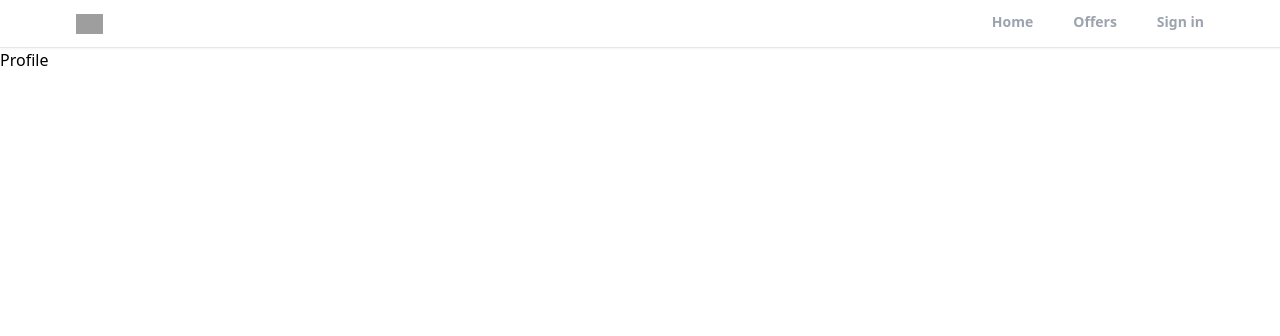
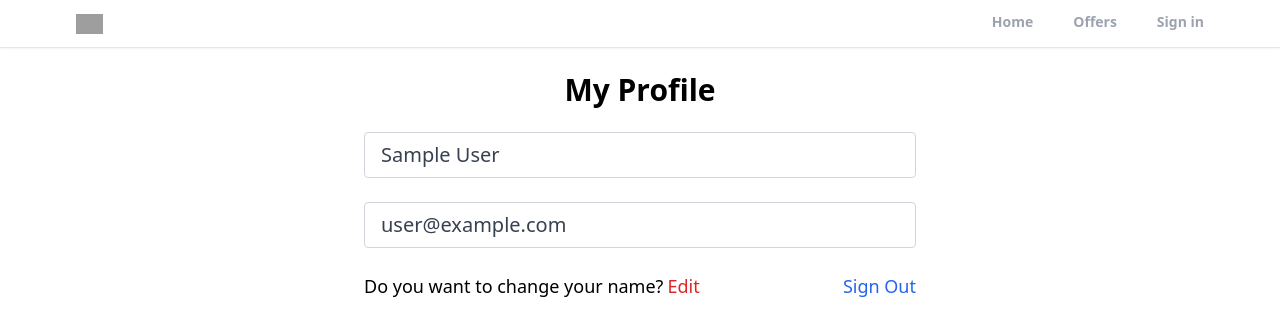
Before and after one commit to veta1996/realtor-app, a React (Create React App) app: page /profile in a window 1280 px wide. Shown: the top 336 px of the page. Built offline with nearby package versions, Linux system fonts and the light colour scheme; no server answers; sample sign-in values are in the browser's storage; grey boxes are pictures that could not be loaded.

Commit message:
create Private Route & Custom Hook for protecting profile page, log out functionality

```diff
--- a/src/App.js
+++ b/src/App.js
@@ -4,6 +4,7 @@
 import Profile from "./pages/Profile";
 import SignIn from "./pages/SignIn";
 import SignUp from "./pages/SignUp";
+import PrivateRoute from "./components/PrivateRoute";
 import ForgotPassword from "./pages/ForgotPassword";
 import Header from "./components/Header";
 import {ToastContainer} from 'react-toastify'
@@ -17,7 +18,9 @@
         <Header/>
         <Routes>
           <Route path='/' element={<Home/>}/>
-          <Route path='/profile' element={<Profile/>}/>
+          <Route path='/profile' element={<PrivateRoute/>}>
+              <Route path='/profile' element={<Profile/>}/>
+          </Route>
           <Route path='/offers' element={<Offers/>}/>
           <Route path='/sign-in' element={<SignIn/>}/>
           <Route path='/sign-up' element={<SignUp/>}/>
--- /dev/null
+++ b/src/components/PrivateRoute.jsx
@@ -0,0 +1,15 @@
+import React from 'react'
+import { Navigate, Outlet } from 'react-router';
+import { useAuthStatus } from '../hooks/useAuthStatus';
+
+const PrivateRoute = () => {
+
+    const {loggedIn, checkingStatus} = useAuthStatus();
+    if(checkingStatus){
+        return <h3>Loading</h3>
+    }
+
+  return loggedIn ? <Outlet/> : <Navigate to="/sign-in"/>
+}
+
+export default PrivateRoute
--- /dev/null
+++ b/src/hooks/useAuthStatus.jsx
@@ -0,0 +1,20 @@
+import { getAuth, onAuthStateChanged } from 'firebase/auth';
+import React, { useState } from 'react'
+import { useEffect } from 'react';
+
+export const useAuthStatus = () => {
+
+    const [loggedIn, setLoggedIn] = useState(false);
+    const [checkingStatus, setCheckingStatus] = useState(true);
+
+    useEffect(() => {
+        const auth = getAuth();
+        onAuthStateChanged(auth, (user) => {
+            if(user){
+                setLoggedIn(true)
+            }
+            setCheckingStatus(false);
+        })
+    }, [])
+  return {loggedIn, checkingStatus}
+}
--- a/src/pages/Profile.jsx
+++ b/src/pages/Profile.jsx
@@ -1,9 +1,51 @@
+import { getAuth } from 'firebase/auth';
 import React from 'react'
+import { useState } from 'react'
+import { useNavigate } from 'react-router';
 
 export default function Profile() {
+
+  const auth = getAuth()
+  const navigate = useNavigate()
+  const [formData, setFormData] = useState({
+    name: auth.currentUser.displayName,
+    email: auth.currentUser.email,
+  })
+
+  const {name, email} = formData;
+
+  const onLogOut = () => {
+    auth.signOut();
+    navigate('/')
+  }
   return (
-    <div>
-      Profile
-    </div>
+    <>
+    <section className='max-w-6xl mx-auto flex justify-center items-center flex-col'>
+      <h1 className='text-3xl text-center mt-6 font-bold'>My Profile</h1>
+      <div className='w-full md:w-[50%] mt-6 px-3'>
+        <form>
+          <input type='text' id='name' value={name}
+          disabled
+          className='w-full mb-6 px-4 py-2 text-xl text-gray-700 bg-white border border-gray-300
+          rounded transition ease-in-out'/>
+
+          <input type='text' id='email' value={email}
+          disabled
+          className='w-full mb-6 px-4 py-2 text-xl text-gray-700 bg-white border border-gray-300
+          rounded transition ease-in-out'/>
+
+        <div className='flex justify-between whitespace-normal text-sm sm:text-lg mb-6'>
+          <p className='flex items-center'>Do you want to change your name?
+          <span className='text-red-600 hover:text-red-700 transition ease-in-out
+          duration-200 ml-1 cursor-pointer'>Edit</span>
+          </p>
+          <p className='text-blue-600 hover:text-blue-800 transition
+          duration-200 ease-in-out cursor-pointer'
+          onClick={onLogOut}>Sign Out</p>
+        </div>
+        </form>
+      </div>
+    </section>
+    </>
   )
 }
```
